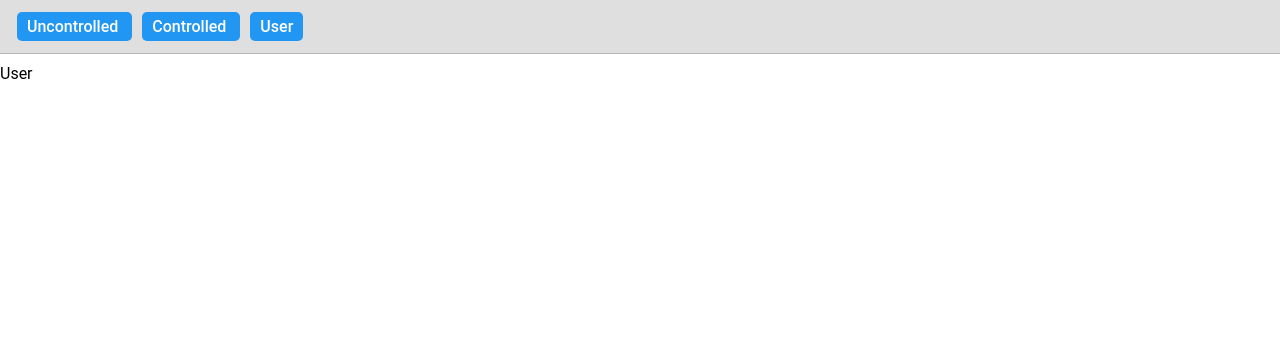
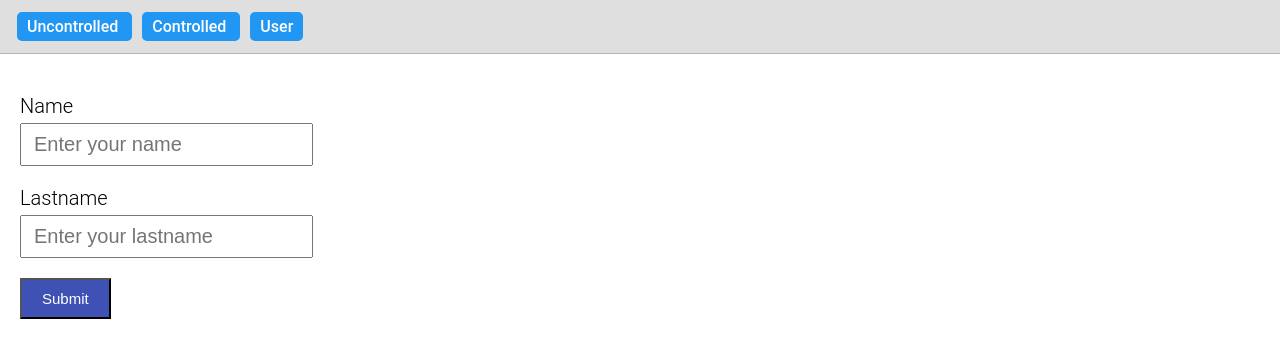
Before and after one commit to Densitty/react-lesson-max, a React (Create React App) app: page /user in a window 1280 px wide. Shown: the top 358 px of the page. Built offline with nearby package versions, Linux system fonts and the light colour scheme.

Commit message:
Loading up the template for a form in React - working with an input element

```diff
--- a/src/Components/User.js
+++ b/src/Components/User.js
@@ -1,15 +1,65 @@
 import React, { Component } from 'react';
+
+// Import the form template
+import FormFields from './Widgets/FormFields'
 
 class User extends Component {
 
   state = {
+    formData: {
+      name: {
+        element: 'input',
+        value: '',
+        label: true,
+        labelText: 'Name',
+        config: {
+          name: 'name_input',
+          type: 'text',
+          placeholder: 'Enter your name'
+        }
+      },
+      lastname: {
+        element: 'input',
+        value: '',
+        label: true,
+        labelText: 'Lastname',
+        config: {
+          name: 'lastname_input',
+          type: 'text',
+          placeholder: 'Enter your lastname'
+        }
+      }
+    }
+  }
 
+  updateForm = newState => {
+    // console.log(newState)
+    this.setState({
+      formData: newState
+    })
+  }
+
+  submitForm = (event) => {
+    event.preventDefault()
+
+    const dataToSubmit = {}
+
+    for (let key in this.state.formData) {
+      dataToSubmit[key] = this.state.formData[key].value
+    }
+    console.log(dataToSubmit)
   }
 
   render() {
     return (
-      <div>
-        User
+      <div className='container'>
+        <form action="" onSubmit={this.submitForm}>
+          <FormFields
+            formData={this.state.formData}
+            change={(newState) => this.updateForm(newState)}
+          />
+          <button type="submit">Submit</button>
+        </form>
       </div>
     )
   }
--- /dev/null
+++ b/src/Components/Widgets/FormFields.js
@@ -0,0 +1,71 @@
+import React from 'react';
+
+const FormFields = props => {
+
+  const renderFields = () => {
+    const formArray = [];
+
+    for (let elementName in props.formData) {
+      formArray.push({
+        id: elementName,
+        settings: props.formData[elementName]
+      })
+    }
+    // console.log(formArray)
+    return formArray.map((element, index) => {
+      return (
+        <div key={index} className='form_element'>
+          {renderTemplates(element)}
+        </div>
+      )
+    })
+  }
+
+
+  const renderTemplates = (data) => {
+    let formTemplate = null;
+    let dataValues = data.settings;
+
+    switch (dataValues.element) {
+      case ('input'):
+        // console.log(dataValues);
+        formTemplate = (
+          <div>
+            {showLabel(dataValues.label, dataValues.labelText)}
+            <input {...dataValues.config}
+              value={dataValues.value}
+              onChange={event => changeHandler(event, data.id)} />
+          </div>
+        );
+        break;
+      default:
+        formTemplate = null
+        break;
+    }
+    return formTemplate
+  }
+
+  const showLabel = (showLabel, labelText) => {
+    return showLabel ?
+      <label>{labelText}</label>
+      :
+      null;
+  }
+
+  const changeHandler = (event, keyID) => {
+    // console.log(event.target.value)
+    const newState = props.formData;
+    // console.log(newState)
+    newState[keyID].value = event.target.value
+
+    props.change(newState)
+  }
+
+  return (
+    <div>
+      {renderFields()}
+    </div>
+  )
+}
+
+export default FormFields
```
